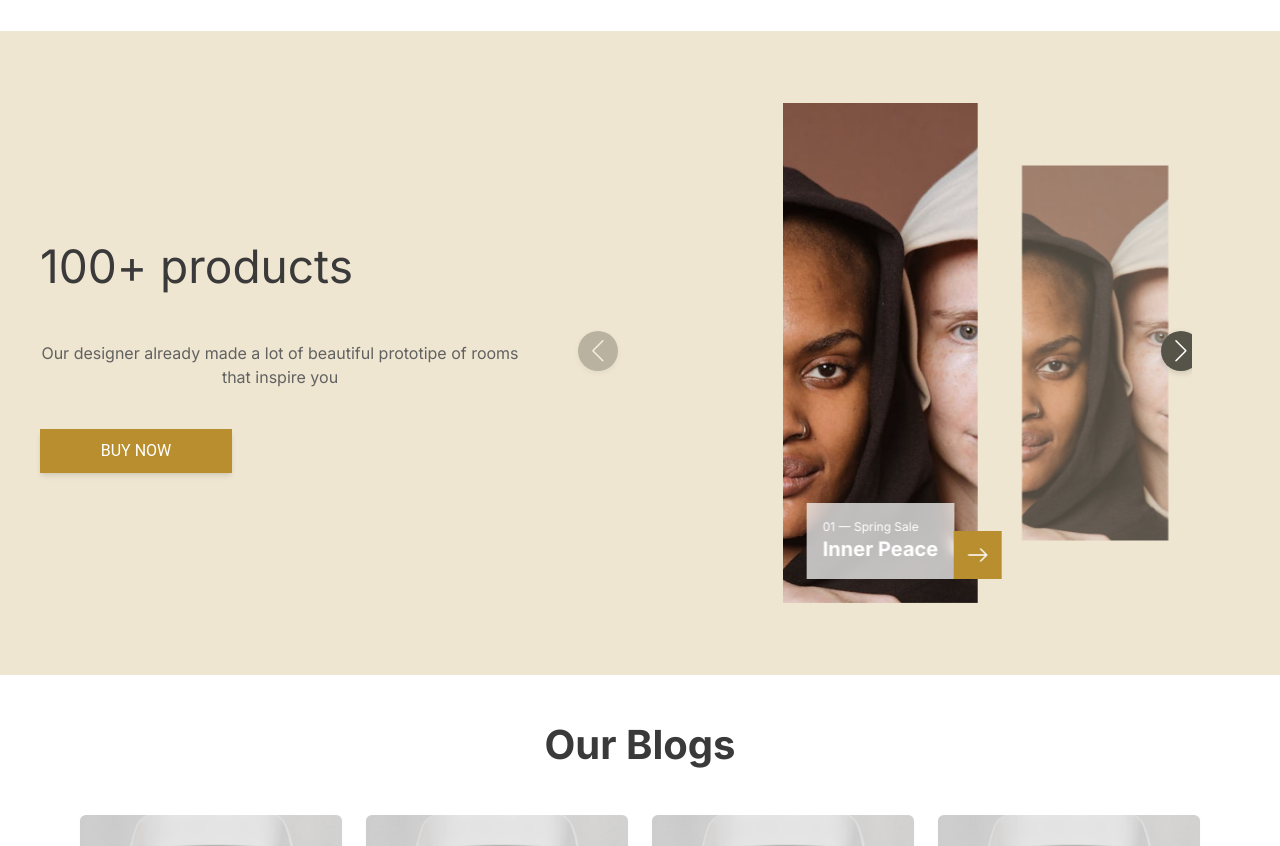
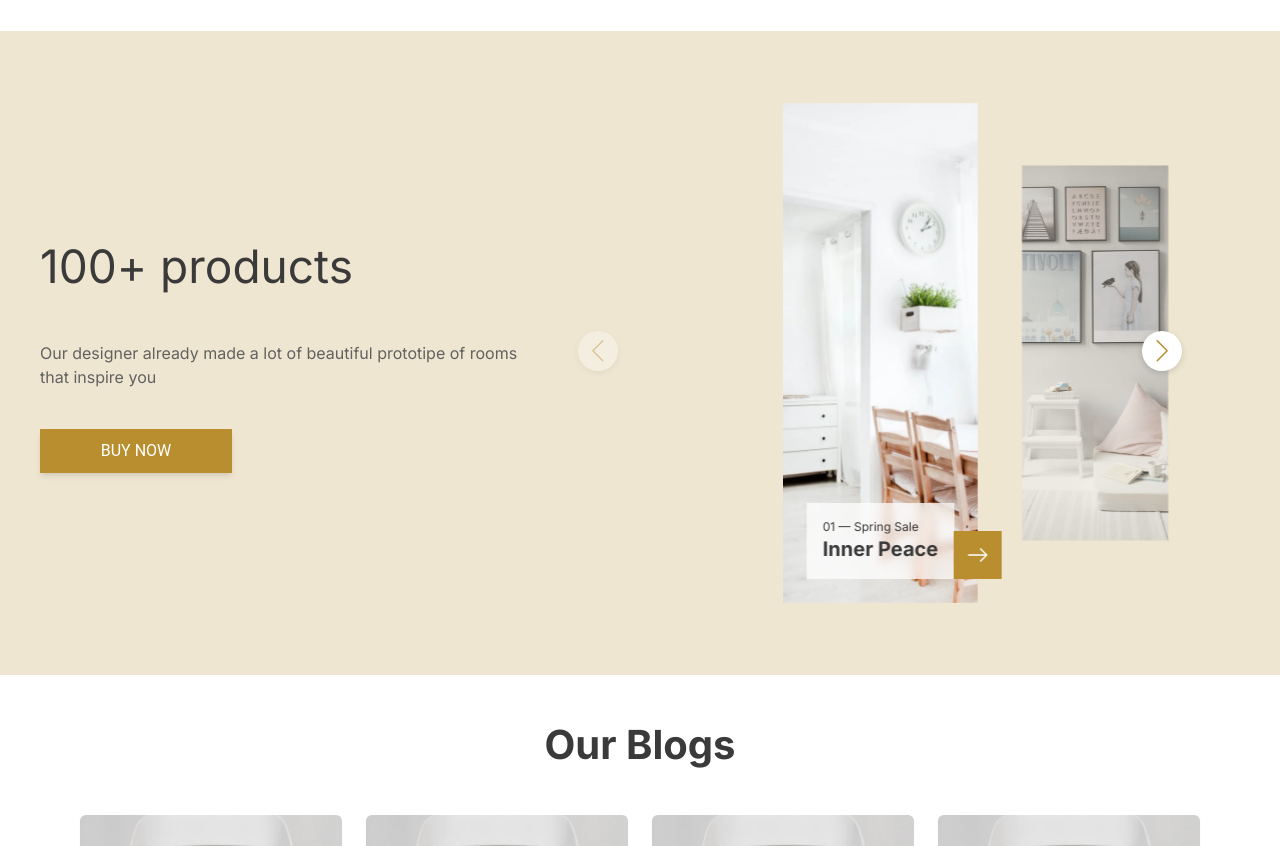
Before and after one commit to harshngit/nutan, a Next.js app: page / in a window 1280 px wide. Shown: the part 2581-3427 px from the top of the page. Built offline with nearby package versions, Linux system fonts and the light colour scheme.

Commit message:
photo add

```diff
--- a/src/app/globals.css
+++ b/src/app/globals.css
@@ -14,9 +14,9 @@
     justify-content: center;
     align-items: center;
     position: absolute;
-    color: white !important;
+    color: #B88E2F !important;
     font-size: 20px !important;
-    background: #565449;
+    background: #fff;
     border-radius: 100%;
     width: 40px !important;
     height: 40px !important;
@@ -30,7 +30,7 @@
 
 .swiper-button-next {
     top: 50% !important;
-    left: 95% !important;
+    left: 92% !important;
 }
 
 .swiper-button-prev:after,
--- a/src/components/Home/ImageSlider.js
+++ b/src/components/Home/ImageSlider.js
@@ -6,29 +6,29 @@ import 'swiper/css';
 import 'swiper/css/navigation';
 import 'swiper/css/pagination';
 import Image from 'next/image';
-import img from '../../../public/asset/Home/abouthome1.png'
+
 const slides = [
 	{
 		id: 1,
-		img: img,
+		img: "/asset/slider/1.png",
 		subtitle: '01 — Spring Sale',
 		title: 'Inner Peace',
 	},
 	{
 		id: 2,
-		img: img,
+		img: "/asset/slider/2.png",
 		subtitle: '02 — Summer Drop',
 		title: 'Inner Peace',
 	},
 	{
 		id: 3,
-		img: img,
+		img: "/asset/slider/1.png",
 		subtitle: '03 — Autumn Flash',
 		title: 'Inner Peace',
 	},
 	{
 		id: 4,
-		img: img,
+		img: "/asset/slider/2.png",
 		subtitle: '04 — Winter Warmers',
 		title: 'Inner Peace',
 	},
@@ -68,7 +68,7 @@ const ImageSlider = () => {
 								: 'scale-75  opacity-70'
 								}`}
 						>
-							<Image
+							<img
 								src={slide.img}
 								alt={`Slide ${index}`}
 								className="w-full h-full object-cover"
@@ -76,8 +76,8 @@ const ImageSlider = () => {
 							{activeIndex === index && (
 								<div className='absolute bottom-6 left-6 z-10 flex'>
 									<div className=" bg-[#FFFFFFB8] backdrop-blur-sm p-4">
-										<p className="text-xs text-white">{slide.subtitle}</p>
-										<p className="text-xl font-bold text-white">{slide.title}</p>
+										<p className="text-xs text-[#3A3A3A]">{slide.subtitle}</p>
+										<p className="text-xl font-bold text-[#3A3A3A]">{slide.title}</p>
 									</div>
 									<div className='absolute bottom-0 -right-[32%]'>
 										<img className='w-[48px] h-[48px]' src="/asset/CTA.png" alt="" />
--- a/src/components/Home/Photosection.js
+++ b/src/components/Home/Photosection.js
@@ -31,7 +31,7 @@ const Photosection = () => {
 				<div className='lg:w-[40%] w-full flex lg:justify-start justify-center items-center lg:items-start flex-col gap-10'>
 					<div className='flex lg:justify-start justify-center items-center lg:items-start flex-col gap-10'>
 						<h2 className='lg:text-[46px] text-[30px] font-normal text-[#3A3A3A]'>100+ products</h2>
-						<p className='font-normal text-[#616161] text-center text-[16px]'>Our designer already made a lot of beautiful prototipe of rooms that inspire you</p>
+						<p className='font-normal text-[#616161] text-left text-[16px]'>Our designer already made a lot of beautiful prototipe of rooms that inspire you</p>
 					</div>
 					<div className='flex lg:justify-start justify-center items-center lg:items-start w-full'>
 						<Button className='bg-[#B88E2F] !rounded-none py-[10px] font-normal px-[10px] w-[40%] text-[#fff] text-[16px]'>Buy Now</Button>
```
Also changed, not shown: public/asset/slider/1.png (added), public/asset/slider/2.png (added).
